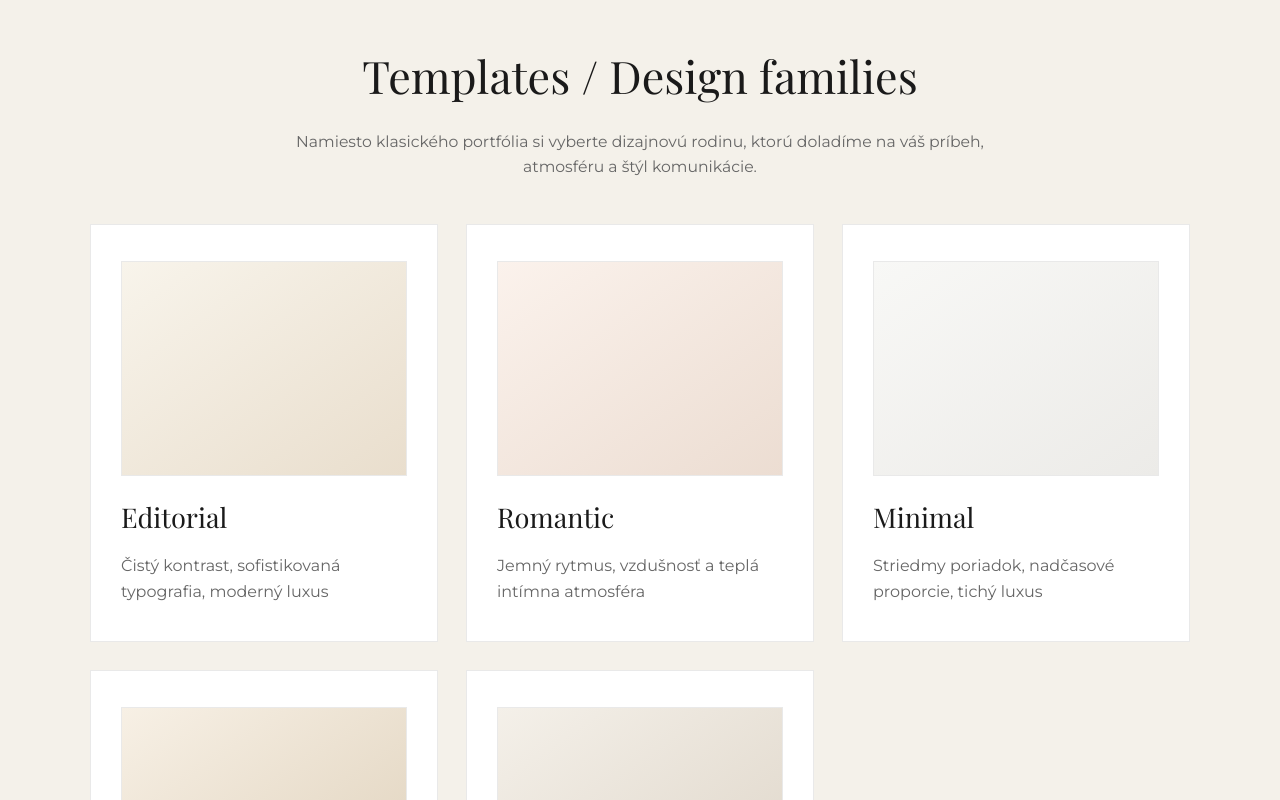
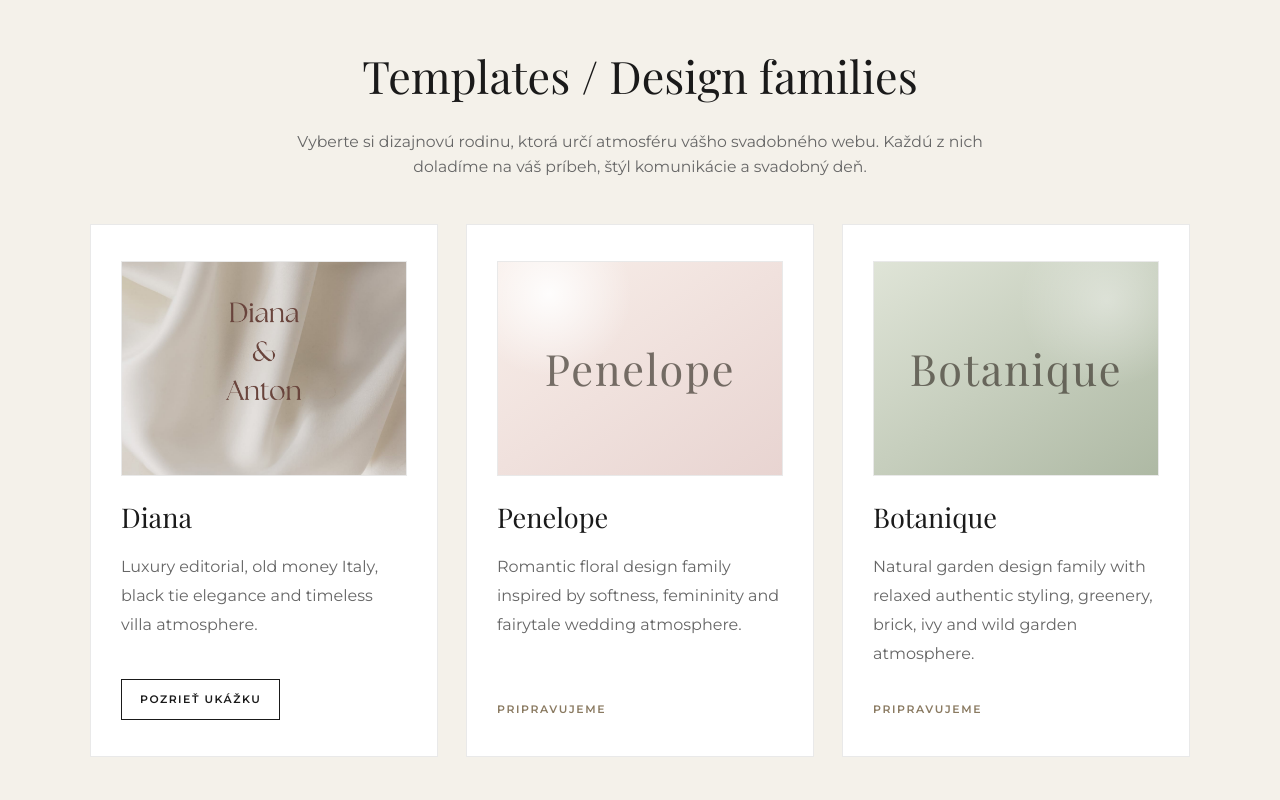
Before and after one commit to yesdaystudio/yesday-platform, a Next.js app: page / in a window 1280 px wide. Shown: the part 1840-2640 px from the top of the page. Built offline with nearby package versions, Linux system fonts and the light colour scheme.

Commit message:
Add Diana, Penelope and Botanique to homepage templates

```diff
--- a/app/page.js
+++ b/app/page.js
@@ -37,29 +37,27 @@ const BENEFITS = [
 
 const TEMPLATES = [
   {
-    name: 'Editorial',
-    tone: 'Čistý kontrast, sofistikovaná typografia, moderný luxus',
-    preview: 'linear-gradient(145deg, #f8f4eb 0%, #e9decd 100%)',
+    name: 'Diana',
+    description:
+      'Luxury editorial, old money Italy, black tie elegance and timeless villa atmosphere.',
+    previewImage: '/templates/diana/diana-anton-hero.png',
+    href: '/diana-anton',
   },
   {
-    name: 'Romantic',
-    tone: 'Jemný rytmus, vzdušnosť a teplá intímna atmosféra',
-    preview: 'linear-gradient(145deg, #fbf2ec 0%, #ecddd2 100%)',
+    name: 'Penelope',
+    description:
+      'Romantic floral design family inspired by softness, femininity and fairytale wedding atmosphere.',
+    preview:
+      'radial-gradient(circle at 18% 15%, rgba(255,255,255,0.9), transparent 28%), linear-gradient(145deg, #f8eee9 0%, #e8d4d1 100%)',
+    comingSoon: true,
   },
   {
-    name: 'Minimal',
-    tone: 'Striedmy poriadok, nadčasové proporcie, tichý luxus',
-    preview: 'linear-gradient(145deg, #f8f8f6 0%, #ecebe8 100%)',
-  },
-  {
-    name: 'Chateau',
-    tone: 'Noblesa, ceremoniálna elegancia a old money nálada',
-    preview: 'linear-gradient(145deg, #f7f0e5 0%, #dfd1bb 100%)',
-  },
-  {
-    name: 'Provenzál',
-    tone: 'Prírodné textúry, svetlo a romantický rustikálny feeling',
-    preview: 'linear-gradient(145deg, #f4f0e9 0%, #ded5c8 100%)',
+    name: 'Botanique',
+    description:
+      'Natural garden design family with relaxed authentic styling, greenery, brick, ivy and wild garden atmosphere.',
+    preview:
+      'radial-gradient(circle at 82% 18%, rgba(255,255,255,0.38), transparent 30%), linear-gradient(145deg, #dfe4d7 0%, #aeb9a4 100%)',
+    comingSoon: true,
   },
 ]
 
@@ -175,18 +173,46 @@ function Templates() {
         Templates / Design families
       </h2>
       <p style={sectionIntroStyle}>
-        Namiesto klasického portfólia si vyberte dizajnovú rodinu, ktorú doladíme
-        na váš príbeh, atmosféru a štýl komunikácie.
+        Vyberte si dizajnovú rodinu, ktorá určí atmosféru vášho svadobného webu.
+        Každú z nich doladíme na váš príbeh, štýl komunikácie a svadobný deň.
       </p>
 
       <div style={templatesGridStyle}>
         {TEMPLATES.map((template) => (
           <article key={template.name} style={templateCardStyle}>
-            <div style={{ ...templatePreviewStyle, background: template.preview }} />
+            <div
+              style={{
+                ...templatePreviewStyle,
+                background: template.preview,
+                ...(template.previewImage
+                  ? {
+                    backgroundImage: `url("${template.previewImage}")`,
+                    backgroundPosition: 'center',
+                    backgroundSize: 'cover',
+                  }
+                  : {}),
+              }}
+            >
+              {!template.previewImage ? (
+                <span className={serif.className} style={templatePreviewNameStyle}>
+                  {template.name}
+                </span>
+              ) : null}
+            </div>
             <h3 className={serif.className} style={templateNameStyle}>
               {template.name}
             </h3>
-            <p style={templateToneStyle}>{template.tone}</p>
+            <p style={templateToneStyle}>{template.description}</p>
+
+            <div style={templateActionStyle}>
+              {template.href ? (
+                <Link href={template.href} style={templateLinkStyle}>
+                  Pozrieť ukážku
+                </Link>
+              ) : (
+                <span style={templateComingSoonStyle}>Pripravujeme</span>
+              )}
+            </div>
           </article>
         ))}
       </div>
@@ -456,6 +482,8 @@ const templateCardStyle = {
   border: `1px solid ${COLOR_BORDER}`,
   padding: '36px 30px',
   textAlign: 'left',
+  display: 'flex',
+  flexDirection: 'column',
 }
 
 const templatePreviewStyle = {
@@ -463,6 +491,15 @@ const templatePreviewStyle = {
   aspectRatio: '4 / 3',
   border: `1px solid ${COLOR_BORDER}`,
   marginBottom: '20px',
+  display: 'grid',
+  placeItems: 'center',
+  overflow: 'hidden',
+}
+
+const templatePreviewNameStyle = {
+  color: 'rgba(62, 57, 49, 0.7)',
+  fontSize: 'clamp(1.8rem, 4vw, 2.7rem)',
+  letterSpacing: '0.04em',
 }
 
 const templateNameStyle = {
@@ -474,6 +511,35 @@ const templateNameStyle = {
 const templateToneStyle = {
   color: COLOR_GREY,
   margin: 0,
+  lineHeight: 1.8,
+  flexGrow: 1,
+}
+
+const templateActionStyle = {
+  marginTop: '26px',
+}
+
+const templateLinkStyle = {
+  display: 'inline-flex',
+  alignItems: 'center',
+  justifyContent: 'center',
+  padding: '11px 18px',
+  border: `1px solid ${COLOR_DARK}`,
+  color: COLOR_DARK,
+  textDecoration: 'none',
+  textTransform: 'uppercase',
+  letterSpacing: '1.5px',
+  fontSize: '0.68rem',
+  fontWeight: 600,
+}
+
+const templateComingSoonStyle = {
+  display: 'inline-block',
+  color: '#8a7a61',
+  textTransform: 'uppercase',
+  letterSpacing: '1.6px',
+  fontSize: '0.68rem',
+  fontWeight: 600,
 }
 
 const pricingSectionStyle = {
```
